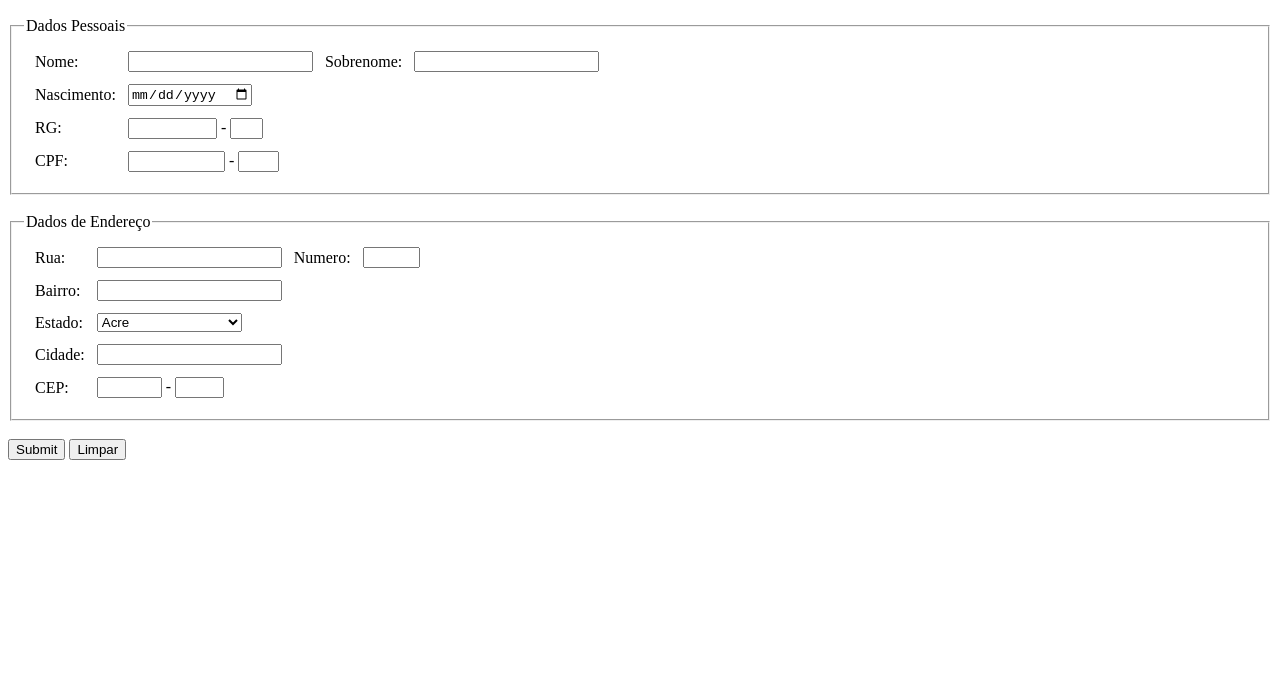
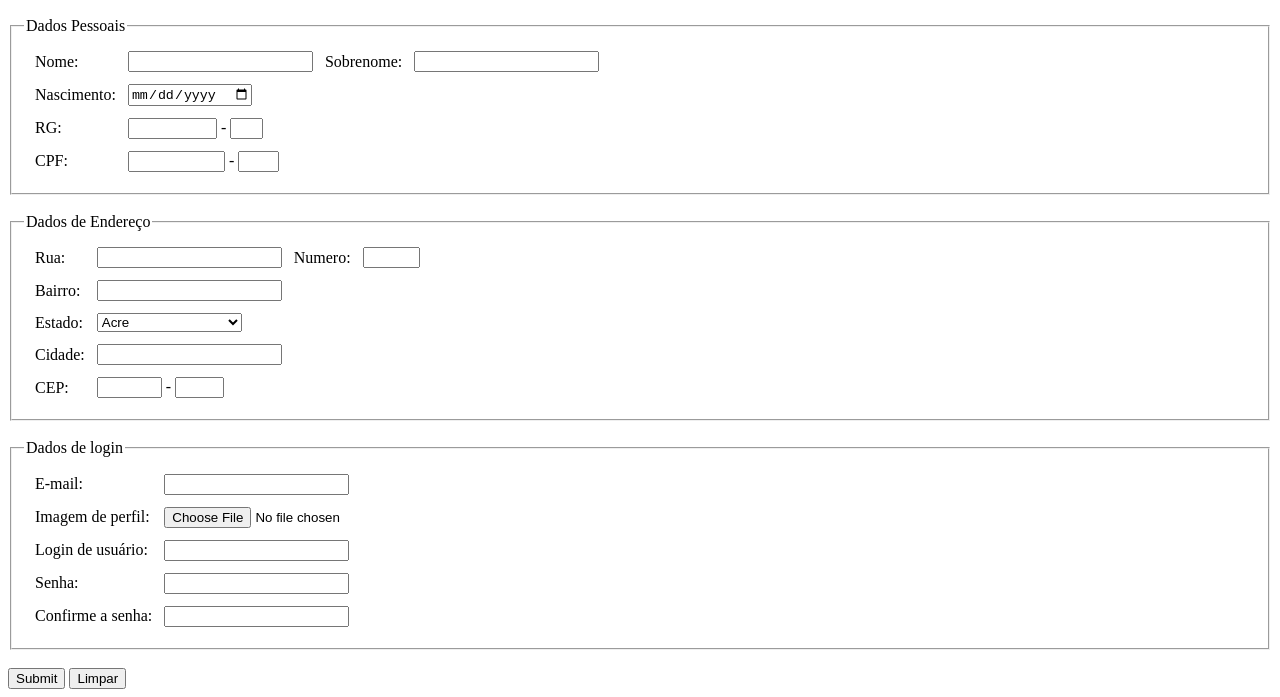
Before and after one commit to alessandrasouzas/estudo_Front, a plain HTML site: page formularios_1/form_1.html in a window 1280 px wide. Shown: the part 110-807 px from the top of the page. Drawn offline with Linux system fonts and the light colour scheme.

Commit message:
Campos - Dados de Login

```diff
--- a/formularios_1/form_1.html
+++ b/formularios_1/form_1.html
@@ -143,6 +143,55 @@
                 </tr>
             </table>
         </fieldset>
+
+        <br />
+        <!-- DADOS DE LOGIN -->
+        <fieldset>
+            <legend>Dados de login</legend>
+            <table cellspacing="10">
+                <tr>
+                    <td>
+                        <label for="email">E-mail: </label>
+                    </td>
+                    <td align="left">
+                        <input type="text" name="email">
+                    </td>
+                </tr>
+                <tr>
+                    <td>
+                        <label for="imagem">Imagem de perfil:</label>
+                    </td>
+                    <td>
+                        <input type="file" name="imagem">
+
+                    </td>
+                </tr>
+                <tr>
+                    <td>
+                        <label for="login">Login de usuário: </label>
+                    </td>
+                    <td align="left">
+                        <input type="text" name="login">
+                    </td>
+                </tr>
+                <tr>
+                    <td>
+                        <label for="pass">Senha: </label>
+                    </td>
+                    <td align="left">
+                        <input type="password" name="pass">
+                    </td>
+                </tr>
+                <tr>
+                    <td>
+                        <label for="passconfirm">Confirme a senha: </label>
+                    </td>
+                    <td align="left">
+                        <input type="password" name="passconfirm">
+                    </td>
+                </tr>
+            </table>
+        </fieldset>
         <br />
 
         <input type="submit">
```
